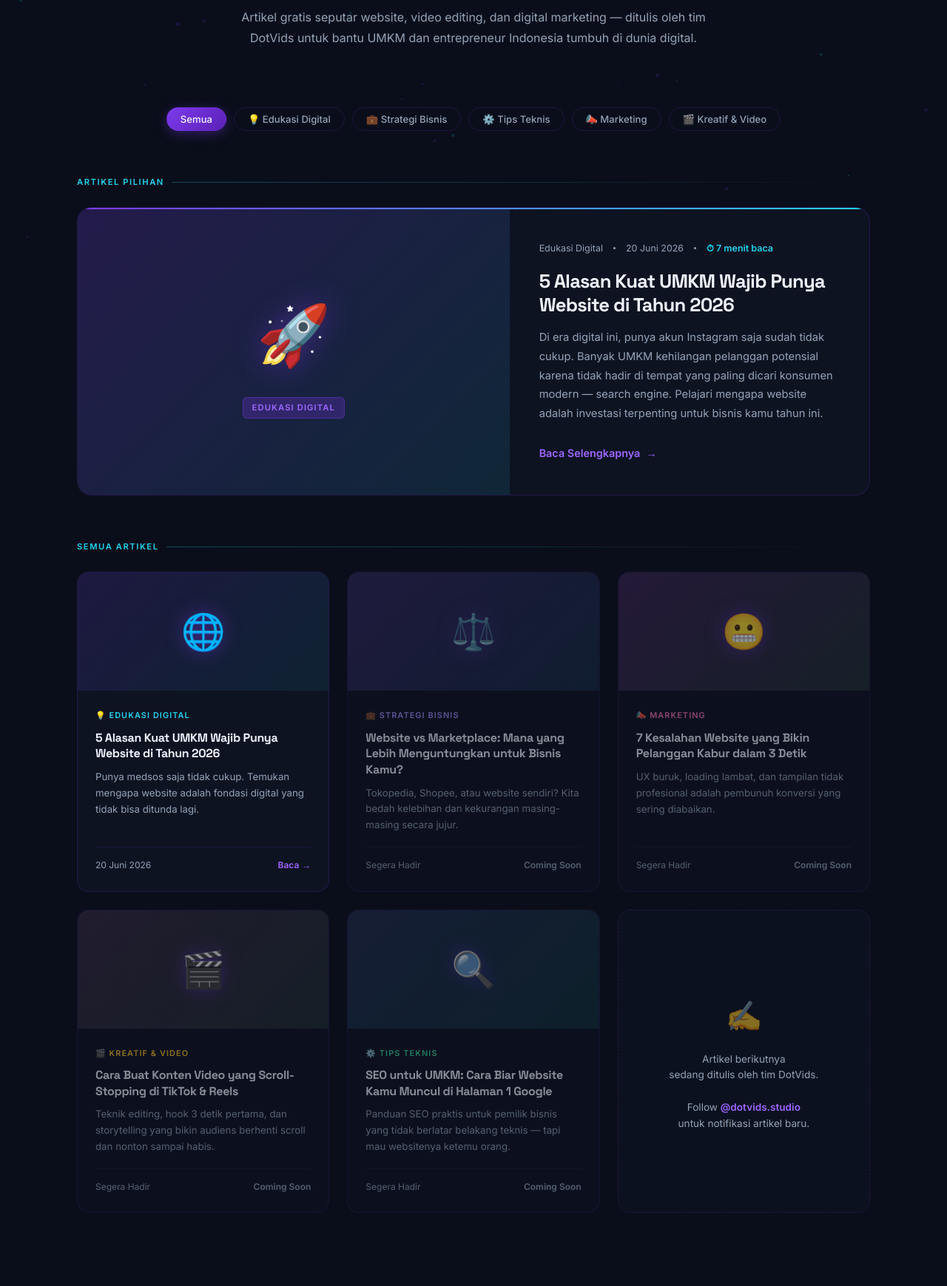
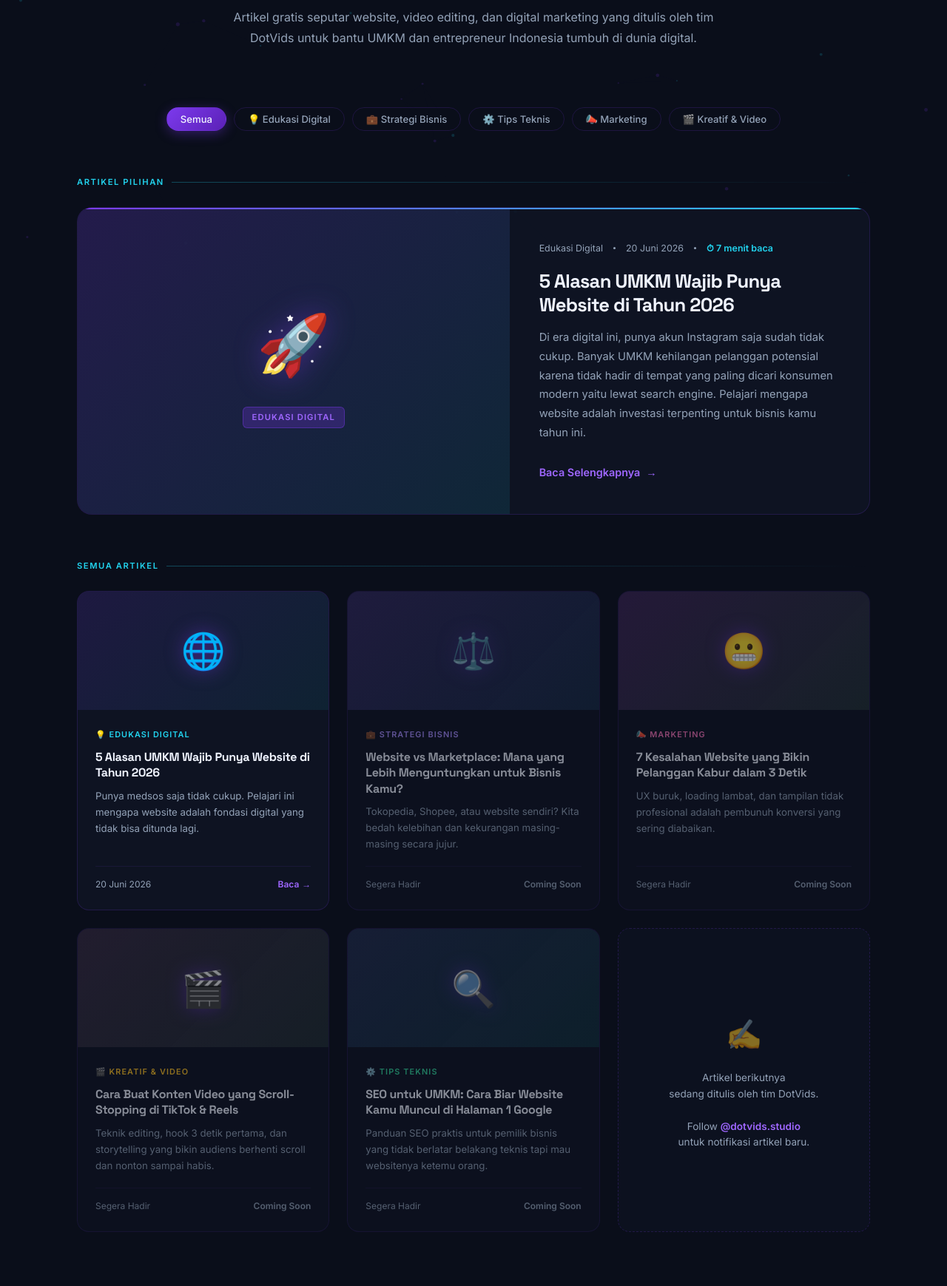
Before and after one commit to mochamadkhairan/dotvidsweb, a plain HTML site: page artikel-page.html in a window 1280 px wide. Shown: the part 345-2084 px from the top of the page at 74% size. Drawn offline with Linux system fonts and the light colour scheme.

Commit message:
edit kalimat

```diff
--- a/artikel-page.html
+++ b/artikel-page.html
@@ -563,7 +563,7 @@
         <span class="gradient-text">Digital untuk Bisnis Kamu</span>
       </h1>
       <p class="blog-sub">
-        Artikel gratis seputar website, video editing, dan digital marketing — ditulis oleh tim DotVids untuk bantu UMKM dan entrepreneur Indonesia tumbuh di dunia digital.
+        Artikel gratis seputar website, video editing, dan digital marketing yang ditulis oleh tim DotVids untuk bantu UMKM dan entrepreneur Indonesia tumbuh di dunia digital.
       </p>
     </div>
   </div>
@@ -598,8 +598,8 @@
         <span class="meta-dot"></span>
         <span class="reading-time">⏱ 7 menit baca</span>
       </div>
-      <h2>5 Alasan Kuat UMKM Wajib Punya Website di Tahun 2026</h2>
-      <p>Di era digital ini, punya akun Instagram saja sudah tidak cukup. Banyak UMKM kehilangan pelanggan potensial karena tidak hadir di tempat yang paling dicari konsumen modern — search engine. Pelajari mengapa website adalah investasi terpenting untuk bisnis kamu tahun ini.</p>
+      <h2>5 Alasan UMKM Wajib Punya Website di Tahun 2026</h2>
+      <p>Di era digital ini, punya akun Instagram saja sudah tidak cukup. Banyak UMKM kehilangan pelanggan potensial karena tidak hadir di tempat yang paling dicari konsumen modern yaitu lewat search engine. Pelajari mengapa website adalah investasi terpenting untuk bisnis kamu tahun ini.</p>
       <span class="read-link">Baca Selengkapnya <span>→</span></span>
     </div>
   </a>
@@ -618,8 +618,8 @@
       </div>
       <div class="card-body">
         <div class="card-category cat-edukasi">💡 Edukasi Digital</div>
-        <h3>5 Alasan Kuat UMKM Wajib Punya Website di Tahun 2026</h3>
-        <p>Punya medsos saja tidak cukup. Temukan mengapa website adalah fondasi digital yang tidak bisa ditunda lagi.</p>
+        <h3>5 Alasan UMKM Wajib Punya Website di Tahun 2026</h3>
+        <p>Punya medsos saja tidak cukup. Pelajari ini mengapa website adalah fondasi digital yang tidak bisa ditunda lagi.</p>
         <div class="card-footer">
           <span class="card-date">20 Juni 2026</span>
           <span class="card-readmore">Baca <span>→</span></span>
@@ -683,7 +683,7 @@
       <div class="card-body">
         <div class="card-category cat-teknis">⚙️ Tips Teknis</div>
         <h3>SEO untuk UMKM: Cara Biar Website Kamu Muncul di Halaman 1 Google</h3>
-        <p>Panduan SEO praktis untuk pemilik bisnis yang tidak berlatar belakang teknis — tapi mau websitenya ketemu orang.</p>
+        <p>Panduan SEO praktis untuk pemilik bisnis yang tidak berlatar belakang teknis tapi mau websitenya ketemu orang.</p>
         <div class="card-footer">
           <span class="card-date">Segera Hadir</span>
           <span class="card-readmore" style="color:var(--slate)">Coming Soon</span>
```
Also changed, not shown: index.html (+8 -8 lines).
